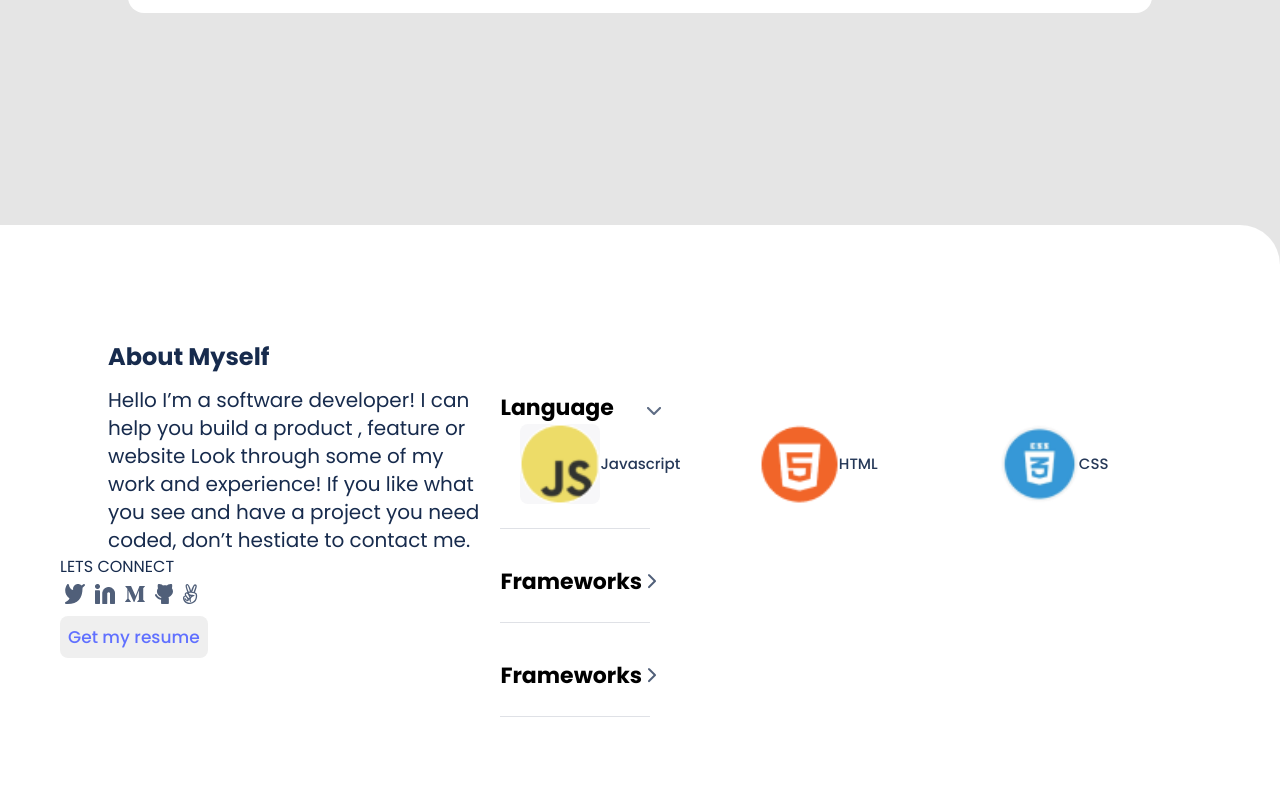
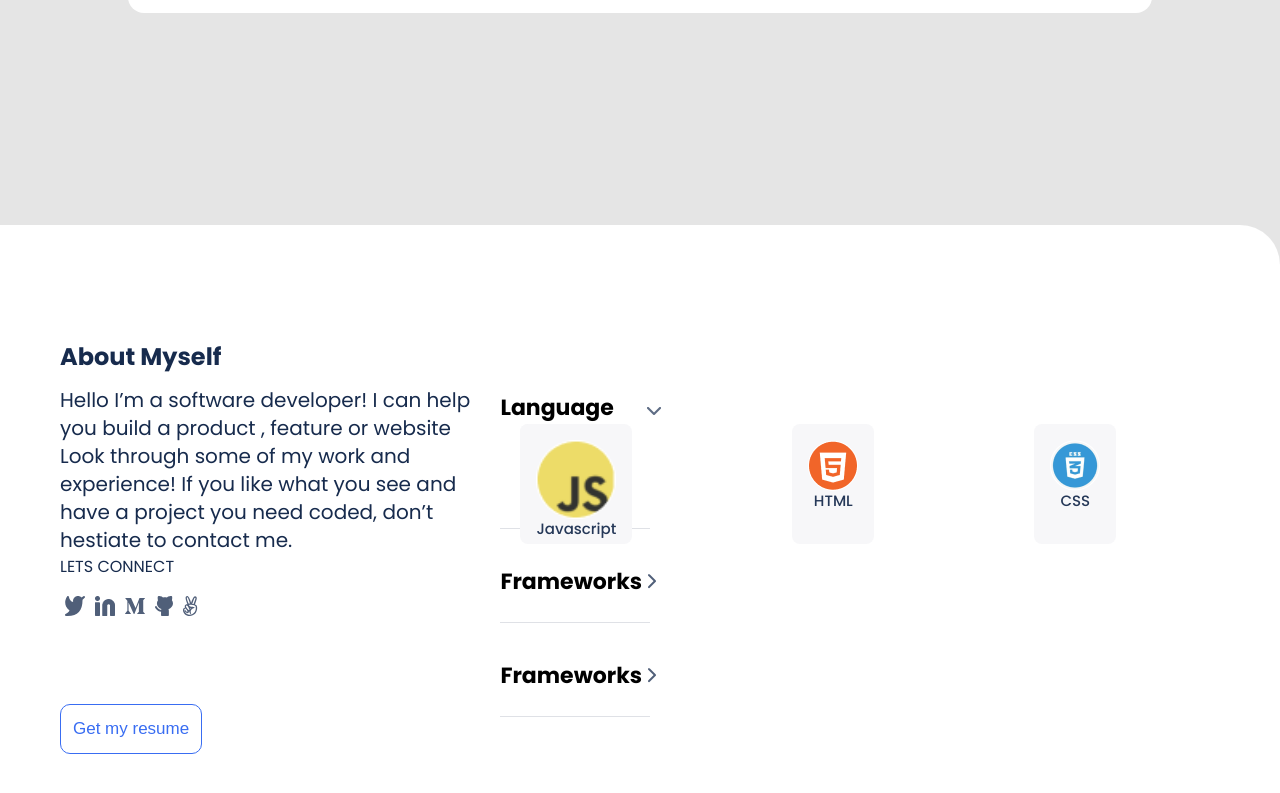
Before and after one commit to Harrynoqs/Portfolio-Setup-and-Mobile-firs, a website: page index.html in a window 1280 px wide. Shown: the part 2646-3439 px from the top of the page. Drawn offline with Linux system fonts and the light colour scheme.

Commit message:
modified html

```diff
--- a/index.html
+++ b/index.html
@@ -168,7 +168,7 @@
                 </li>
               </ul>
               <div class="see-container">
-                <button type="button" class="see-button">See Project</button>
+                <button type="button" class="see-button button">See Project</button>
               </div>
             </div>
           </div>
@@ -239,7 +239,7 @@
                   </div>
 
                   <div class="see-container">
-                      <button type="button" class="see-button">Get my resume</button>
+                      <button type="button" class="see-button resu-but">Get my resume</button>
                   </div>
               </div>
               <div class="lang-container">
@@ -252,12 +252,18 @@
                       </span>
                     </h2>
                         <ul class="language_list">
-                          <li class="lang_icon"><img class="image_icon" src="image/js.png" alt=""/>
-                            <a class="icon_link" href="#">Javascript</a></li>
-                          <li class="lang_icon"><img class="image_icon" src="image/Html.png" alt=""/>
-                            <a class="icon_link" href="#">HTML</a></li>
-                           <li class="lang_icon"><img class="image_icon" src="image/css3.png" alt="" />
-                            <a class="icon_link" href="#">CSS</a></li>
+                          <li class="lang_icon">
+                            <img class="image_icon" src="image/js.png" alt=""/>
+                            <a class="icon_link" href="#">Javascript</a>
+                          </li>
+                          <li class="lang_icon">
+                            <img class="image_icon" src="image/Html.png" alt=""/>
+                            <a class="icon_link" href="#">HTML</a>
+                          </li>
+                           <li class="lang_icon">
+                            <img class="image_icon" src="image/css3.png" alt="" />
+                            <a class="icon_link" href="#">CSS</a>
+                          </li>
                         </ul>
                     </details>
                   </li>
--- a/styles.css
+++ b/styles.css
@@ -124,12 +124,12 @@ nav {
 }
 
 .button {
-  background-color: #ebebff;
+  background-color: #b7bcff;
   text-align: center;
   height: 24px;
   border-radius: 8px;
   border: none;
-  color: #b7bcff;
+  color: #6070ff;
   padding: 4px 12px 4px 12px;
   transition: 0.25s;
   cursor: pointer;
@@ -142,23 +142,52 @@ nav {
 }
 
 .see-button {
-  text-align: left;
-  border-radius: 8px;
-  border: none;
-  color: #6070ff;
-  font-family: "Poppins", sans-serif;
-  font-style: normal;
+  color: #396df2;
+  font-size: 17px;
   font-weight: 500;
-  font-size: 17px;
-  cursor: pointer;
-  padding: 8px;
-  align-self: flex-start;
-  transition: ease color 2s;
+  line-height: 24px;
+  margin-top: 56px;
+  border: 1px solid #396df2;
+  padding: 12px;
+  border-radius: 10px;
+  background-color: #fff;
+}
+
+.resume_btn {
+  margin-top: 34px;
 }
 
 .see-button:hover {
+  height: 48px;
+  width: 124px;
   background-color: #6070ff;
-  color: #fff;
+  border-radius: 8px;
+  padding: 12px;
+  border-width: 1px;
+  gap: 10px;
+  color: white;
+}
+
+.see-button:active {
+  height: 48px;
+  width: 124px;
+  background-color: #2230d2;
+  border-radius: 8px;
+  padding: 12px;
+  border-width: 1px;
+  gap: 10px;
+  color: white;
+}
+
+.resu-but:active {
+  height: 48px;
+  width: 162px;
+  background-color: #2230d2;
+  border-radius: 8px;
+  padding: 12px;
+  border-width: 1px;
+  gap: 10px;
+  color: white;
 }
 
 .lang-container {
@@ -215,9 +244,9 @@ nav {
 }
 
 .lang_icon > .lang_icon {
-  margin: 12px;
-  width: 48px;
-  height: 48px;
+  margin: auto;
+  width: 24px;
+  height: 24px;
   padding: 0.5px;
 }
 
@@ -594,8 +623,16 @@ nav {
     width: 100%;
   }
 
-  .about_part {
+  /* .about_part {
     margin-left: 48px;
+  } */
+
+  .conect2 {
+    display: flex;
+    flex-direction: column;
+    gap: 0.9rem;
+    margin-top: 12px;
+    margin-bottom: 20px;
   }
 
   .contain_noqs {
@@ -615,6 +652,16 @@ nav {
     margin-right: 40px;
     gap: 1rem;
     width: 50%;
+  }
+
+  .lang_icon {
+    display: flex;
+    flex-direction: column;
+    width: 122px;
+    height: 120px;
+    background: #F7F7F9;
+    border-radius: 8px;
+    padding: 16px;
   }
 
   .language_list {
```
Also changed, not shown: readme.md.
